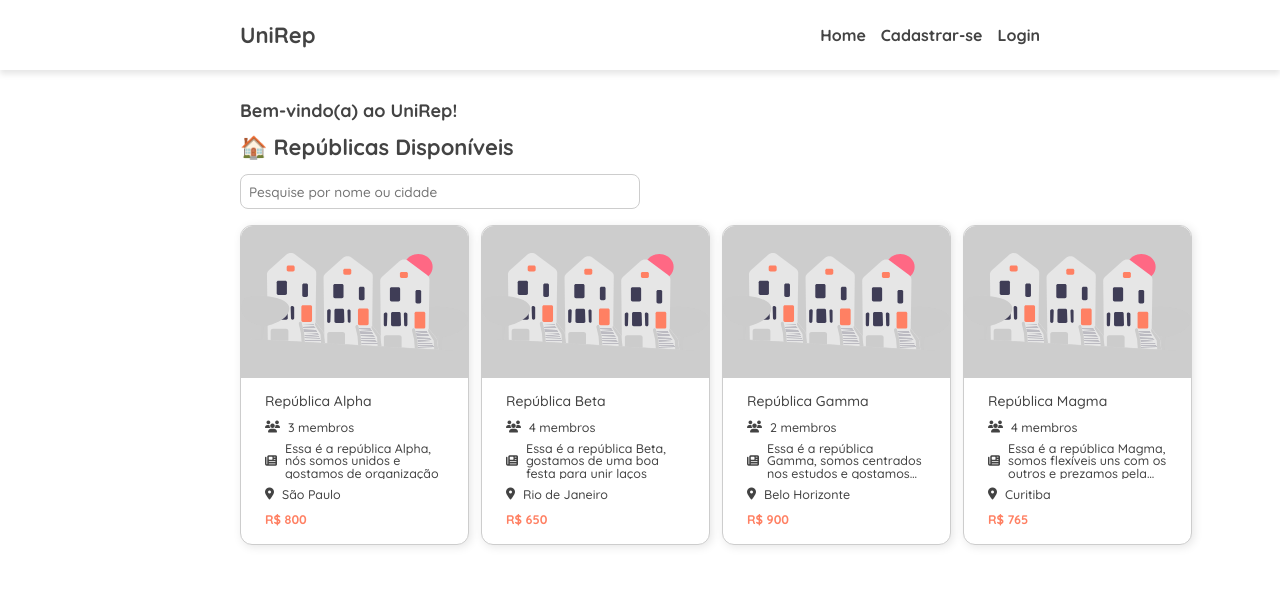
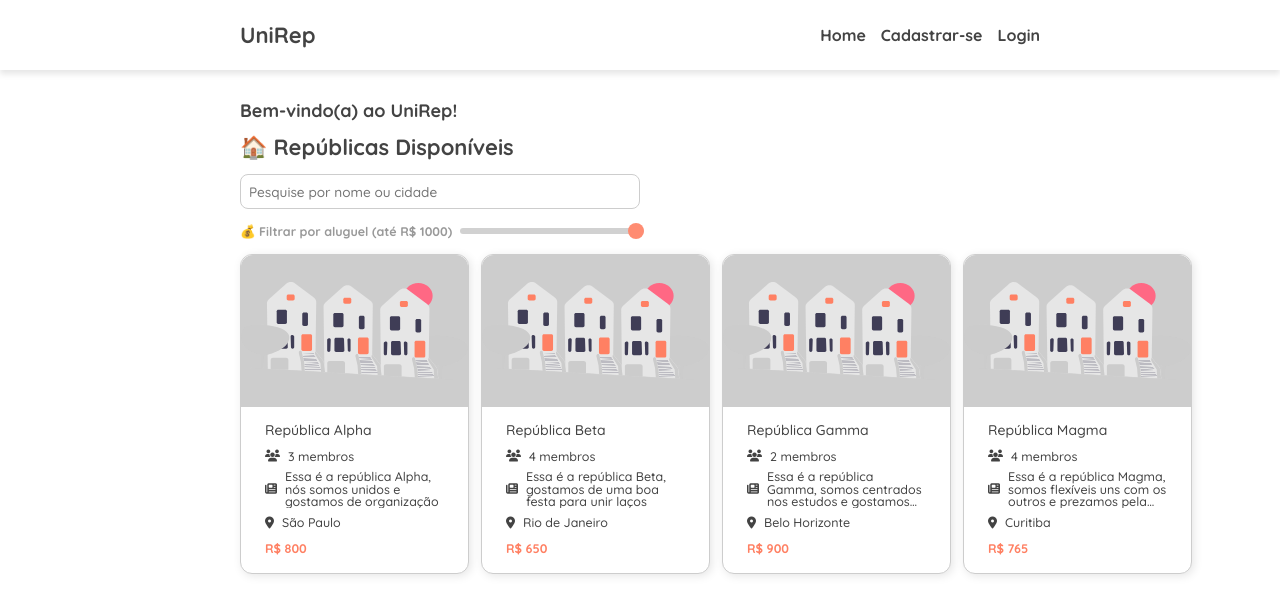
Before and after one commit to luacarol/unirep, a React (Create React App) app in the folder unirep_frontend/: page / in a window 1280 px wide. Shown: the top 614 px of the page. Built offline with nearby package versions, Linux system fonts and the light colour scheme.

Commit message:
feat: creating

```diff
--- a/unirep_frontend/src/pages/Home/Home.css
+++ b/unirep_frontend/src/pages/Home/Home.css
@@ -35,3 +35,21 @@
     font-size: 0.85rem;
     font-weight: 500;
 }
+
+.home .filter-container {
+    width: 30rem;
+    margin: 1rem 0;
+    display: grid;
+    grid-template-columns: auto 1fr;
+    gap: 0.5rem;
+    align-items: center;
+    justify-content: space-between;
+}
+
+.home .filter-container label {
+    color: var(--gray);
+}
+
+.home .filter-container input {
+    width: 11.5rem;
+}
--- a/unirep_frontend/src/pages/Home/Home.js
+++ b/unirep_frontend/src/pages/Home/Home.js
@@ -10,6 +10,7 @@ const Home = () => {
   const { user } = useAuth();
   const [republics, setRepublics] = useState([]);
   const [searchQuery, setSearchQuery] = useState("");
+  const [maxRent, setMaxRent] = useState(1000); // Estado inicial do slider
 
   const navigate = useNavigate();
   let notLoggedIn = false;
@@ -51,10 +52,11 @@ const Home = () => {
     ]);
   }, []);
 
-  // Filtra as repúblicas pelo nome ou cidade
+  // Filtra as repúblicas pelo nome, cidade e valor do aluguel
   const filteredRepublics = republics.filter((rep) =>
-    rep.name.toLowerCase().includes(searchQuery.toLowerCase()) ||
-    rep.city.toLowerCase().includes(searchQuery.toLowerCase())
+    (rep.name.toLowerCase().includes(searchQuery.toLowerCase()) ||
+      rep.city.toLowerCase().includes(searchQuery.toLowerCase())) &&
+    rep.rent <= maxRent
   );
 
   const handleRepublicCard = () => {
@@ -86,6 +88,7 @@ const Home = () => {
           <h2 className="bigger-subtitle welcome-title">Bem-vindo(a) ao UniRep!</h2>
           <h1 className="title">🏠 Repúblicas Disponíveis</h1>
 
+          {/* Barra de pesquisa */}
           <div className="search-bar">
             <input
               type="text"
@@ -95,6 +98,23 @@ const Home = () => {
             />
           </div>
 
+          {/* Slider para filtragem por aluguel */}
+          <div className="filter-container">
+            <label className="legend" htmlFor="rent-slider">
+              💰 Filtrar por aluguel (até R$ {maxRent})
+            </label>
+            <input
+              id="rent-slider"
+              type="range"
+              min="500"
+              max="1000"
+              step="50"
+              value={maxRent}
+              onChange={(e) => setMaxRent(Number(e.target.value))}
+            />
+          </div>
+
+          {/* Lista de repúblicas filtradas */}
           <div className="republics">
             {filteredRepublics.length > 0 ? (
               filteredRepublics.map((rep) => (
--- a/unirep_frontend/src/styles/global.css
+++ b/unirep_frontend/src/styles/global.css
@@ -16,3 +16,42 @@
     background: var(--gray);
     cursor: pointer;
 }
+
+input[type="range"] {
+    -webkit-appearance: none;
+    width: 100%;
+    height: 6px;
+    /* Define o corpinho */
+    background: var(--gray-light);
+    /* Cor do fundo */
+    border-radius: 5px;
+    outline: none;
+    opacity: 0.9;
+    transition: opacity 0.2s;
+}
+
+input[type="range"]:hover {
+    opacity: 1;
+}
+
+/* Estiliza a bolinha (thumb) do slider no Chrome, Safari e Edge */
+input[type="range"]::-webkit-slider-thumb {
+    -webkit-appearance: none;
+    appearance: none;
+    width: 16px;
+    height: 16px;
+    background: var(--orange);
+    /* Define a cor da bolinha */
+    border-radius: 50%;
+    cursor: pointer;
+}
+
+/* Para Firefox */
+input[type="range"]::-moz-range-thumb {
+    width: 16px;
+    height: 16px;
+    background: var(--orange);
+    /* Define a cor da bolinha */
+    border-radius: 50%;
+    cursor: pointer;
+}
```
